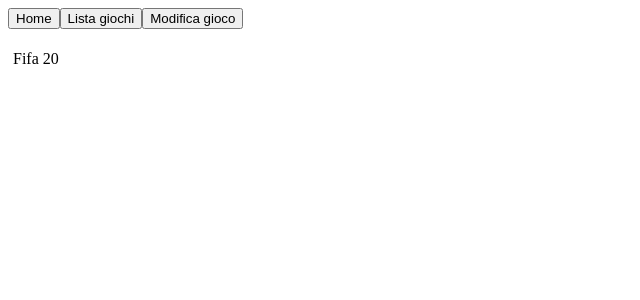
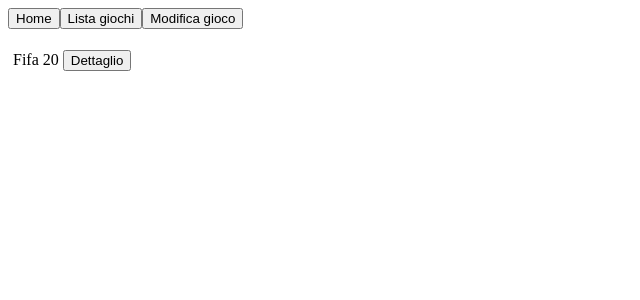
Before and after one commit to Facco99/Esercitazione, an Angular app: page / in a window 1280 px wide. Both pictures are taken after a click on the button "Lista giochi". Shown: the top 300 px of the page, without its empty margins (0-640 px from the left). Built offline with nearby package versions, Linux system fonts and the light colour scheme.

Commit message:
Pagina di dettaglio

```diff
--- a/src/app/app.component.html
+++ b/src/app/app.component.html
@@ -2,7 +2,7 @@
 
 <div [ngSwitch]="componentToShow">
     <app-home *ngSwitchCase="1"></app-home>
-    <app-game-list *ngSwitchCase="2"></app-game-list>
+    <app-game-list *ngSwitchCase="2" (showDetail)="showDetailPage($event)"></app-game-list>
     <app-edit-game *ngSwitchCase="3"></app-edit-game>
-    <app-game-detail *ngSwitchCase="4"></app-game-detail>
+    <app-game-detail *ngSwitchCase="4" [gameId]="gameIdForDetail"></app-game-detail>
 </div>
--- a/src/app/app.component.ts
+++ b/src/app/app.component.ts
@@ -7,5 +7,11 @@ import { Component } from '@angular/core';
 })
 export class AppComponent {
   componentToShow: number = 1;
+  gameIdForDetail: number;
+
+  showDetailPage(id: number){
+    this.gameIdForDetail = id;
+    this.componentToShow = 4;
+  }
 
 }
--- a/src/app/components/game-detail/game-detail.component.html
+++ b/src/app/components/game-detail/game-detail.component.html
@@ -1 +1,6 @@
-<p>game-detail works!</p>
+<p>Nome: {{game?.nome}}</p>
+<p>Descrizione: {{game?.descrizione}}</p>
+<p>Genere: {{game?.genere}}</p>
+<p>Rating: {{game?.rating}}</p>
+<p>Prezzo: {{game?.prezzo}}</p>
+<p>Anno Uscita: {{game?.annoUscita}}</p>
--- a/src/app/components/game-detail/game-detail.component.ts
+++ b/src/app/components/game-detail/game-detail.component.ts
@@ -1,4 +1,6 @@
-import { Component, OnInit } from '@angular/core';
+import { Component, OnInit, Input } from '@angular/core';
+import { GameItem } from 'src/app/models/GameInterface';
+import { GamelistService } from 'src/app/services/gamelist.service';
 
 @Component({
   selector: 'app-game-detail',
@@ -7,9 +9,15 @@ import { Component, OnInit } from '@angular/core';
 })
 export class GameDetailComponent implements OnInit {
 
-  constructor() { }
+  @Input()
+  gameId:number;
+
+  game: GameItem;
+
+  constructor(private gameListService: GamelistService) { }
 
   ngOnInit(): void {
+    this.game=this.gameListService.getGameItem(this.gameId);
   }
 
 }
--- a/src/app/components/game-list/game-list.component.html
+++ b/src/app/components/game-list/game-list.component.html
@@ -1,3 +1,3 @@
 <ul *ngFor="let lista of gameList">
-    <li>{{lista.nome}}</li>
+    <li>{{lista.nome}} <button (click)="showDetail(lista.id)">Dettaglio</button> </li>
 </ul>
--- a/src/app/components/game-list/game-list.component.ts
+++ b/src/app/components/game-list/game-list.component.ts
@@ -1,4 +1,4 @@
-import { Component, OnInit } from '@angular/core';
+import { Component, OnInit, Output, EventEmitter } from '@angular/core';
 import { GameItem } from 'src/app/models/GameInterface';
 import { GamelistService } from 'src/app/services/gamelist.service';
 
@@ -9,6 +9,9 @@ import { GamelistService } from 'src/app/services/gamelist.service';
 })
 export class GameListComponent implements OnInit {
 
+  @Output('showDetail')
+  showDetailEvent: EventEmitter<number> = new EventEmitter();
+
   constructor(private gameListService: GamelistService) {
 
   }
@@ -17,4 +20,8 @@ export class GameListComponent implements OnInit {
     this.gameListService;
   }
   gameList: GameItem[] = this.gameListService.getGameList();
+
+  showDetail(id: number){
+    this.showDetailEvent.emit(id);
+  }
 }
```
